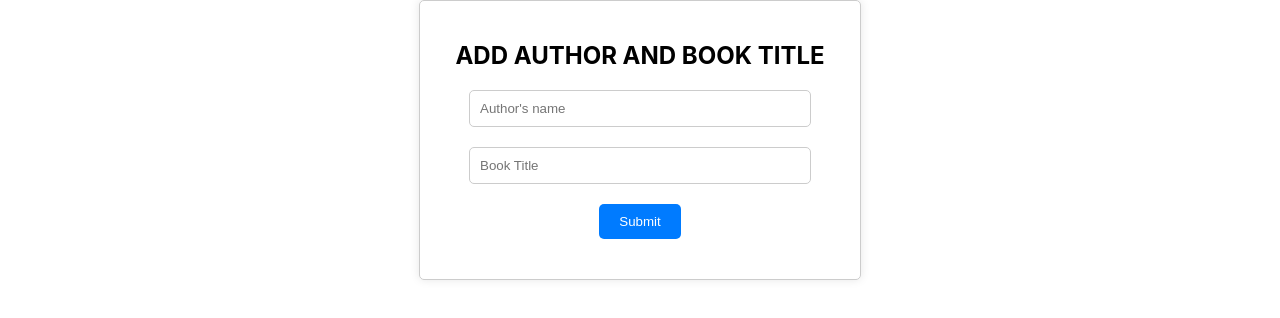
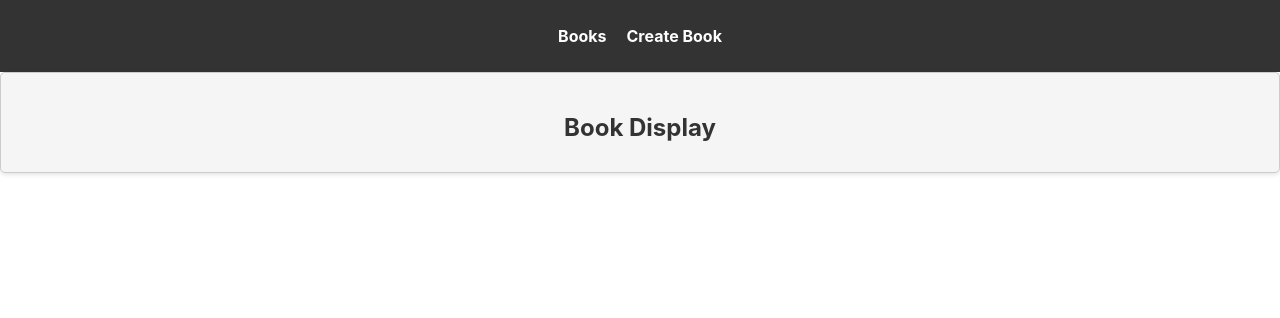
Before and after one commit to Sonickmumba/awebook-with-react, a React (Create React App) app: page /books in a window 1280 px wide. Shown: the top 318 px of the page. Built offline with nearby package versions, Linux system fonts and the light colour scheme.

Commit message:
Add display books components

```diff
--- a/package.json
+++ b/package.json
@@ -8,7 +8,9 @@
     "@testing-library/user-event": "^13.5.0",
     "react": "^18.2.0",
     "react-dom": "^18.2.0",
+    "react-router-dom": "^6.16.0",
     "react-scripts": "5.0.1",
+    "uuid": "^9.0.1",
     "web-vitals": "^2.1.4"
   },
   "scripts": {
--- a/src/App.css
+++ b/src/App.css
@@ -43,3 +43,88 @@ button[type="submit"] {
 button[type="submit"]:hover {
   background-color: #0056b3;
 }
+
+/* Header */
+
+/* Header.css */
+
+.header {
+  background-color: #333;
+  color: #fff;
+  padding: 10px 0;
+}
+
+.nav {
+  display: flex;
+  justify-content: center;
+}
+
+.nav-list {
+  list-style-type: none;
+  padding: 0;
+  display: flex;
+}
+
+.nav-item {
+  margin-right: 20px;
+}
+
+.nav-item:last-child {
+  margin-right: 0;
+}
+
+.nav-item a {
+  text-decoration: none;
+  color: #fff;
+  font-weight: bold;
+  font-size: 16px;
+  transition: color 0.3s;
+}
+
+.nav-item a:hover {
+  color: #ff6600; /* Change the color on hover */
+}
+
+/* css for books container */
+
+/* Display.css (or your preferred CSS file) */
+
+.book-display-container {
+  background-color: #f5f5f5;
+  padding: 20px;
+  border: 1px solid #ccc;
+  border-radius: 5px;
+  box-shadow: 0 2px 4px rgba(0, 0, 0, 0.1);
+  text-align: center;
+}
+
+.book-display-title {
+  font-size: 24px;
+  color: #333;
+  margin-bottom: 10px;
+}
+
+.book-list {
+  list-style-type: none;
+  padding: 0;
+}
+
+.book-item {
+  display: flex;
+  align-items: center;
+  justify-content:space-between;
+  font-size: 18px;
+  color: #666;
+  border: 4px solid #ccc;
+  background-color: #f9f9f9;
+  padding: 4px;
+}
+
+.book-item:nth-child(even) {
+  border-top: 0;
+}
+
+.title {
+  margin: 0 4px;
+  font-size: 1rem;
+}
--- a/src/App.js
+++ b/src/App.js
@@ -1,11 +1,22 @@
 import './App.css';
+import {
+  BrowserRouter as Router, Route, Routes,
+} from 'react-router-dom';
 import Forms from './components/Form';
+import Display from './components/DisplayBooks';
+import Header from './components/Header';
 
 function App() {
   return (
-    <div className="App">
-      <Forms />
-    </div>
+    <Router>
+      <div className="App">
+        <Header />
+        <Routes>
+          <Route path="/create-book" element={<Forms />} />
+          <Route path="/books" element={<Display />} />
+        </Routes>
+      </div>
+    </Router>
   );
 }
 
--- /dev/null
+++ b/src/components/DisplayBooks.jsx
@@ -0,0 +1,35 @@
+import React, { useEffect, useState } from 'react';
+import { v4 as uuidv4 } from 'uuid';
+
+const Display = () => {
+  const [book, setBook] = useState([]);
+  useEffect(() => {
+    const storedData = localStorage.getItem('AuthorsBooks');
+
+    if (storedData) {
+      const parsedData = JSON.parse(storedData);
+      setBook(parsedData);
+    }
+  }, []);
+  return (
+    <div className="book-display-container">
+      <h2 className="book-display-title">Book Display</h2>
+      <div className="book-list">
+        {book.map((bo) => (
+          <div className="book-item" key={uuidv4()}>
+            <div className="details-div">
+              <span className="title">
+                { bo.bookTitle }
+              </span>
+              <span className="title">by</span>
+              <span className="title">{ bo.authorName }</span>
+            </div>
+            <button type="button" className="remove">Delete</button>
+          </div>
+        ))}
+      </div>
+    </div>
+  );
+};
+
+export default Display;
--- a/src/components/Form.js
+++ b/src/components/Form.js
@@ -48,6 +48,9 @@ const Forms = () => {
           <button type="submit" className="sub">Submit</button>
         </div>
       </form>
+      {/* {setAuthorData ? (
+        <p>Form submitted successfully. Inputs have disappeared.</p>
+      ) : null} */}
     </div>
   );
 };
--- /dev/null
+++ b/src/components/Header.jsx
@@ -0,0 +1,19 @@
+import React from 'react';
+import { Link } from 'react-router-dom';
+
+const Header = () => (
+  <header className="header">
+    <nav className="nav">
+      <ul className="nav-list">
+        <li className="nav-item">
+          <Link to="/books">Books</Link>
+        </li>
+        <li className="nav-item">
+          <Link to="/create-book">Create Book</Link>
+        </li>
+      </ul>
+    </nav>
+  </header>
+);
+
+export default Header;
```
Also changed, not shown: 1 other file (tests, documents, lock files or other folders).
